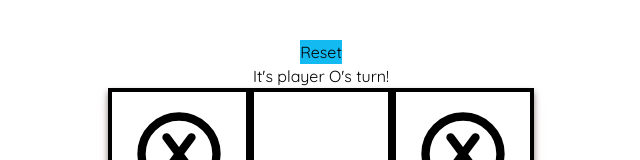
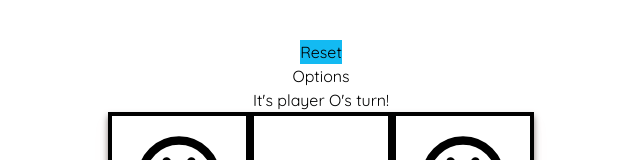
Before and after one commit to ericroys/tic-tac-toe-withReact, a React (Vite) app: page / in a window 1280 px wide. Shown: the top 160 px of the page, without its empty margins (319-959 px from the left). Built offline with nearby package versions, Linux system fonts and the light colour scheme.

Commit message:
fix: no npc move after win

```diff
--- a/src/components/Board.tsx
+++ b/src/components/Board.tsx
@@ -1,4 +1,4 @@
-import { useEffect } from 'react';
+import { useEffect, useState } from 'react';
 import {
   SelectNextMove,
   MoveNpc,
@@ -6,19 +6,28 @@ import {
   SelectAllSquares,
   SelectPlayingAs,
   SelectStatus,
+  GameOver,
 } from '../model/reducers';
 import { useAppDispatch, useAppSelector } from '../store/storeHooks';
 import { Cell } from './Square';
+import { CloseModal } from './modalClose';
 
 export const Board = () => {
   const dispatch = useAppDispatch();
   const squares = useAppSelector(SelectAllSquares);
+  const hasWinner = useAppSelector(GameOver);
   const nextMove = useAppSelector(SelectNextMove);
   const myPlayer = useAppSelector(SelectPlayingAs);
   const status = useAppSelector(SelectStatus);
+  //our modal/dialog management start with closed
+  const [isOpen, setIsOpen] = useState<boolean>(false);
+  const closeModal = () => {
+    setIsOpen(false);
+  };
 
   useEffect(() => {
     async function nextMoving() {
+      if (hasWinner) return;
       if (
         nextMove != myPlayer &&
         (status === 'ready' || status === 'calcwin_complete')
@@ -27,12 +36,18 @@ export const Board = () => {
       }
     }
     nextMoving();
-  }, [nextMove, myPlayer, MoveNpc, status]);
+  }, [nextMove, myPlayer, MoveNpc, status, hasWinner]);
   return (
     <>
       {/* <button onClick={() => dispatch(npcMove)}>BOB</button> */}
       <button className='bg-blue' onClick={() => dispatch(reset())}>
         Reset
+      </button>
+      <button
+        onClick={() => {
+          setIsOpen(true);
+        }}>
+        Options
       </button>
       <div>It's player {nextMove === 'x' ? 'X' : 'O'}'s turn!</div>
       <div className='bg-black drop-shadow-custom-m-gray flex flex-wrap w-1/3'>
@@ -40,6 +55,7 @@ export const Board = () => {
           <Cell key={s.id} id={s.id} />
         ))}
       </div>
+      <CloseModal isOpen={isOpen} onClose={closeModal} children={<></>} />
     </>
   );
 };
```
